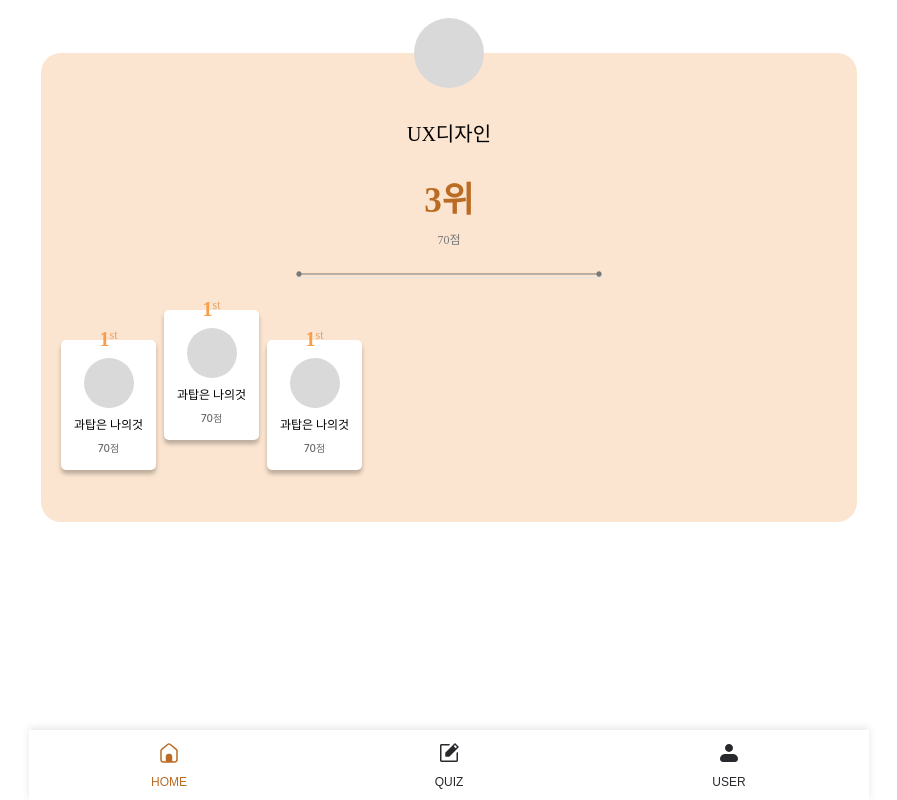
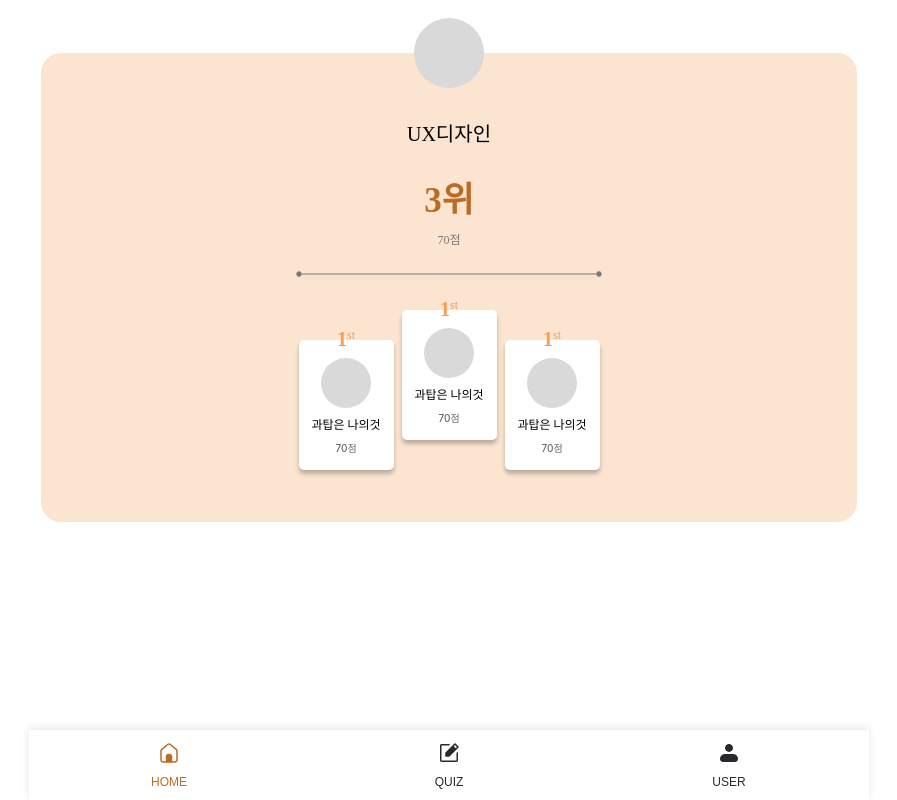
Before and after one commit to crohasang/kuiz, a React (Vite) app: page / in a window 1280 px wide. Shown: the whole page, without its empty margins (191-1088 px from the left). Built offline with nearby package versions, Linux system fonts and the light colour scheme; a web font is replaced by a local one.

Commit message:
fix: align items 수정

```diff
--- a/src/pages/HomePage.tsx
+++ b/src/pages/HomePage.tsx
@@ -79,7 +79,7 @@ const HomePage = () => {
           >
             <Line />
           </div>
-          <Row padding={'62px 0 32px'} gap={8}>
+          <Row justifyContent="center" padding={'62px 0 32px'} gap={8}>
             <RankingCard rank={1} title="과탑은 나의것" score={70} />
             <RankingCard
               css={css`
```
